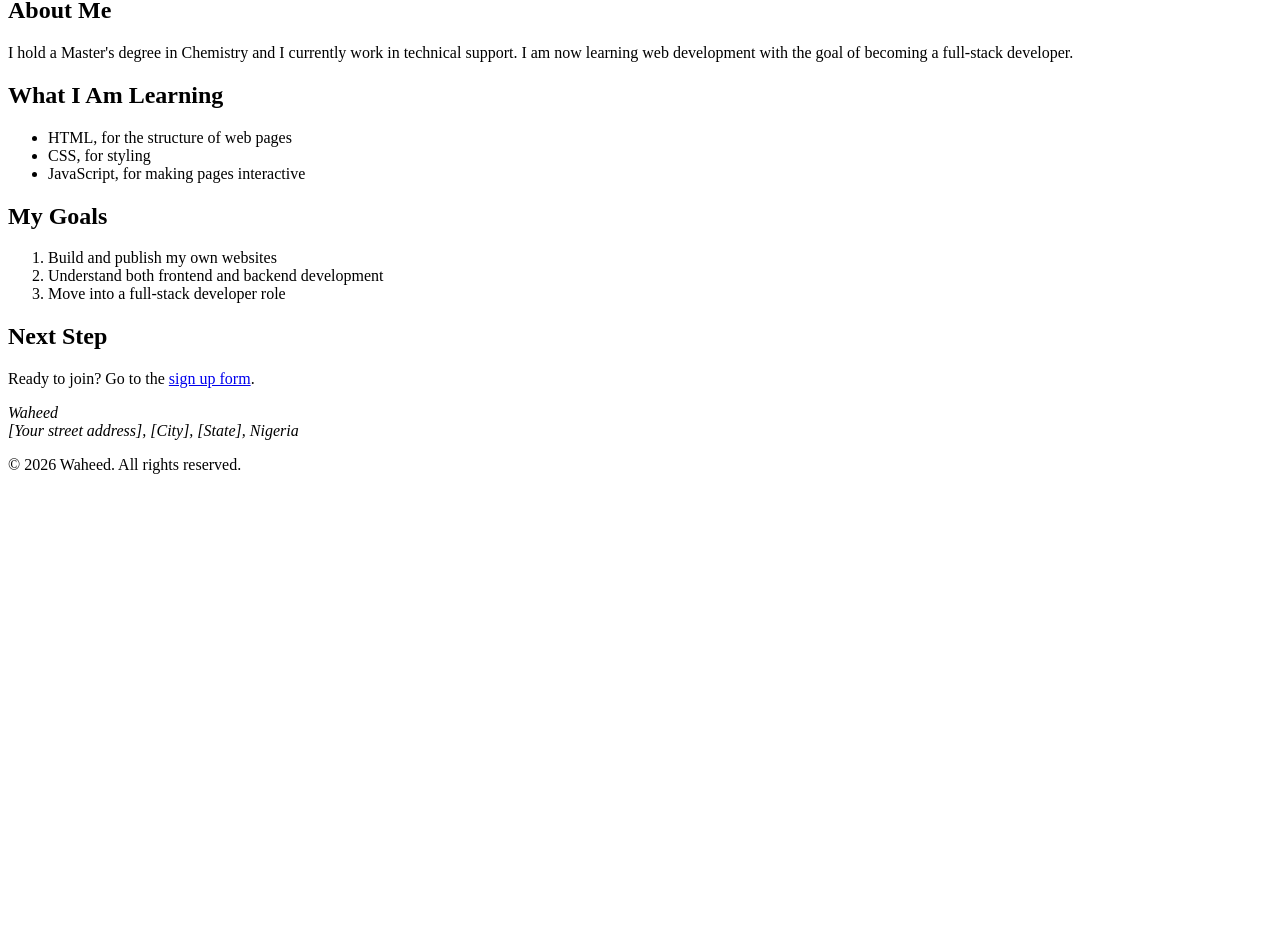
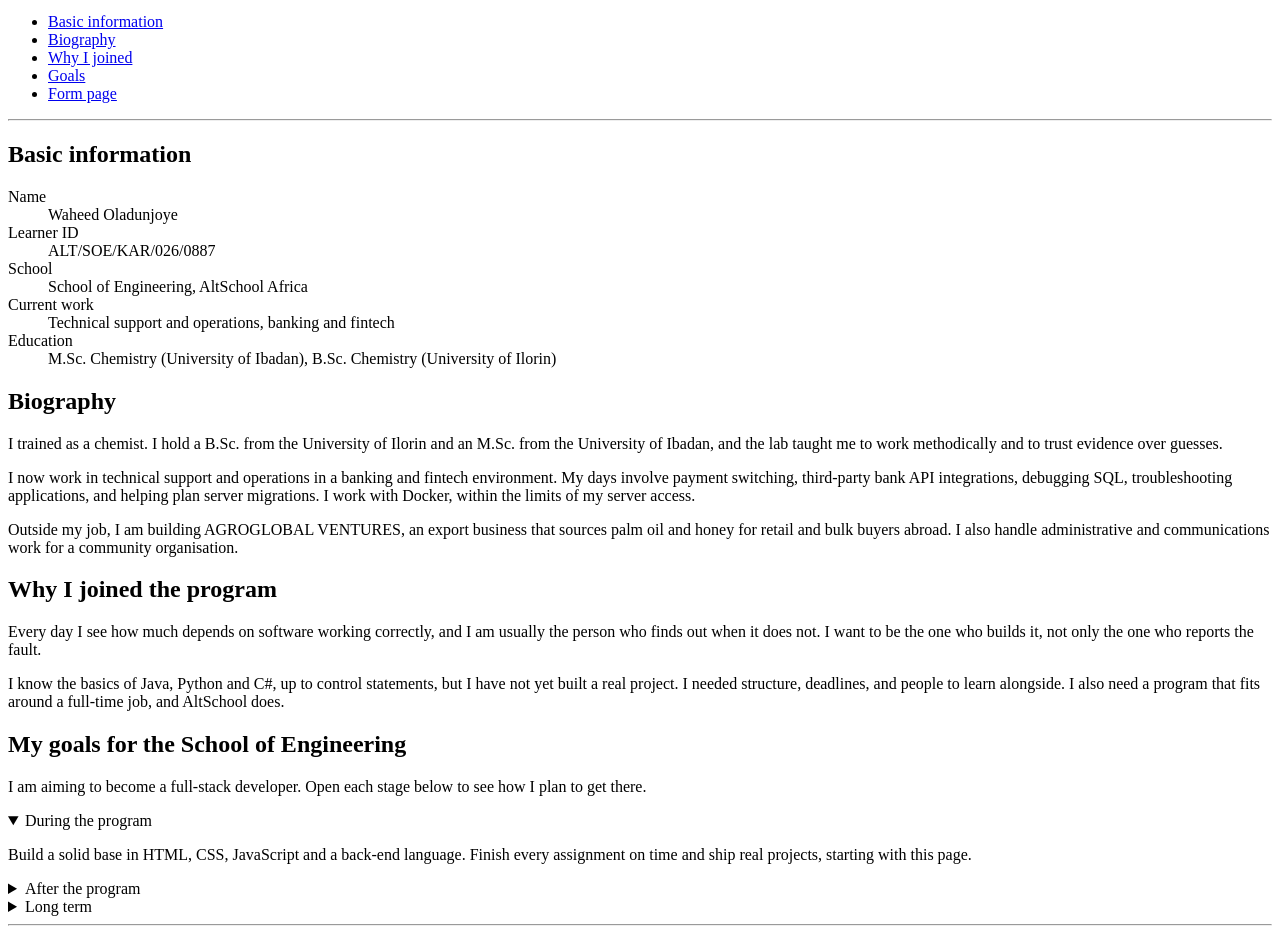
Before and after one commit to Awot93/ALTSCHOOLAFRICA, a plain HTML site: page index.html in a window 1280 px wide. Shown: the part 135-1062 px from the top of the page. Before the commit the page ends 800 px from the top, so only its background shows below. Drawn offline with Linux system fonts and the light colour scheme.

Commit message:
Fixed some name errors

```diff
--- a/index.html
+++ b/index.html
@@ -2,62 +2,87 @@
 <html lang="en">
 <head>
   <meta charset="UTF-8">
-  <meta name="viewport" content="width=device-width, initial-scale=1.0">
-  <title>Home - Waheed</title>
+  <meta name="viewport" content="width=device-width, initial-scale=1">
+  <title>Waheed Oladunjoye | AltSchool Africa, School of Engineering</title>
+  <meta name="description" content="Personal profile of Waheed Oladunjoye, a School of Engineering student at AltSchool Africa.">
 </head>
 <body>
+  <p><a href="#main">Skip to main content</a></p>
 
-  <header>
-    <nav aria-label="Main navigation">
+  <header id="top">
+    <h1>Waheed Oladunjoye</h1>
+    <p>Student, School of Engineering, AltSchool Africa. Moving from technical support in fintech to building the software behind it.</p>
+
+    <nav aria-label="Page sections">
       <ul>
-        <li><a href="index.html" aria-current="page">Home (Assignment 1)</a></li>
-        <li><a href="form.html">Sign up Form</a></li>
+        <li><a href="#basic-info">Basic information</a></li>
+        <li><a href="#biography">Biography</a></li>
+        <li><a href="#why-i-joined">Why I joined</a></li>
+        <li><a href="#goals">Goals</a></li>
+        <li><a href="form.html">Form page</a></li>
       </ul>
     </nav>
   </header>
 
-  <main>
-    <h1>Hi, I'm Waheed</h1>
+  <hr>
 
-    <section aria-labelledby="about-heading">
-      <h2 id="about-heading">About Me</h2>
-      <p>
-        I hold a Master's degree in Chemistry and I currently work in technical support.
-        I am now learning web development with the goal of becoming a full-stack developer.
-      </p>
+  <main id="main">
+    <section id="basic-info" aria-labelledby="basic-info-heading">
+      <h2 id="basic-info-heading">Basic information</h2>
+      <dl>
+        <dt>Name</dt>
+        <dd>Waheed Oladunjoye</dd>
+        <dt>Learner ID</dt>
+        <dd>ALT/SOE/KAR/026/0887</dd>
+        <dt>School</dt>
+        <dd>School of Engineering, AltSchool Africa</dd>
+        <dt>Current work</dt>
+        <dd>Technical support and operations, banking and fintech</dd>
+        <dt>Education</dt>
+        <dd>M.Sc. Chemistry (University of Ibadan), B.Sc. Chemistry (University of Ilorin)</dd>
+      </dl>
     </section>
 
-    <section aria-labelledby="learning-heading">
-      <h2 id="learning-heading">What I Am Learning</h2>
-      <ul>
-        <li>HTML, for the structure of web pages</li>
-        <li>CSS, for styling</li>
-        <li>JavaScript, for making pages interactive</li>
-      </ul>
+    <section id="biography" aria-labelledby="biography-heading">
+      <h2 id="biography-heading">Biography</h2>
+      <p>I trained as a chemist. I hold a B.Sc. from the University of Ilorin and an M.Sc. from the University of Ibadan, and the lab taught me to work methodically and to trust evidence over guesses.</p>
+      <p>I now work in technical support and operations in a banking and fintech environment. My days involve payment switching, third-party bank API integrations, debugging SQL, troubleshooting applications, and helping plan server migrations. I work with Docker, within the limits of my server access.</p>
+      <p>Outside my job, I am building AGROGLOBAL VENTURES, an export business that sources palm oil and honey for retail and bulk buyers abroad. I also handle administrative and communications work for a community organisation.</p>
     </section>
 
-    <section aria-labelledby="goals-heading">
-      <h2 id="goals-heading">My Goals</h2>
-      <ol>
-        <li>Build and publish my own websites</li>
-        <li>Understand both frontend and backend development</li>
-        <li>Move into a full-stack developer role</li>
-      </ol>
+    <section id="why-i-joined" aria-labelledby="why-heading">
+      <h2 id="why-heading">Why I joined the program</h2>
+      <p>Every day I see how much depends on software working correctly, and I am usually the person who finds out when it does not. I want to be the one who builds it, not only the one who reports the fault.</p>
+      <p>I know the basics of Java, Python and C#, up to control statements, but I have not yet built a real project. I needed structure, deadlines, and people to learn alongside. I also need a program that fits around a full-time job, and AltSchool does.</p>
     </section>
 
-    <section aria-labelledby="next-heading">
-      <h2 id="next-heading">Next Step</h2>
-      <p>Ready to join? Go to the <a href="form.html">sign up form</a>.</p>
+    <section id="goals" aria-labelledby="goals-heading">
+      <h2 id="goals-heading">My goals for the School of Engineering</h2>
+      <p>I am aiming to become a full-stack developer. Open each stage below to see how I plan to get there.</p>
+
+      <details open>
+        <summary>During the program</summary>
+        <p>Build a solid base in HTML, CSS, JavaScript and a back-end language. Finish every assignment on time and ship real projects, starting with this page.</p>
+      </details>
+
+      <details>
+        <summary>After the program</summary>
+        <p>Put together a portfolio of full-stack projects, including tools that apply to payments and support work, and start taking on software tasks at my current job.</p>
+      </details>
+
+      <details>
+        <summary>Long term</summary>
+        <p>Work as a software engineer, ideally in fintech, and use my skills to build the technology behind AGROGLOBAL VENTURES.</p>
+      </details>
     </section>
   </main>
 
+  <hr>
+
   <footer>
-    <address>
-      Waheed<br>
-      [Your street address], [City], [State], Nigeria
-    </address>
-    <p>&copy; 2026 Waheed. All rights reserved.</p>
+    <p><a href="form.html">Go to the form page</a></p>
+    <p><a href="#top">Back to top</a></p>
+    <p>Built for the AltSchool Africa School of Engineering assignment.</p>
   </footer>
-
 </body>
 </html>
```
Also changed, not shown: javascript.js (added, +87 -0 lines).
